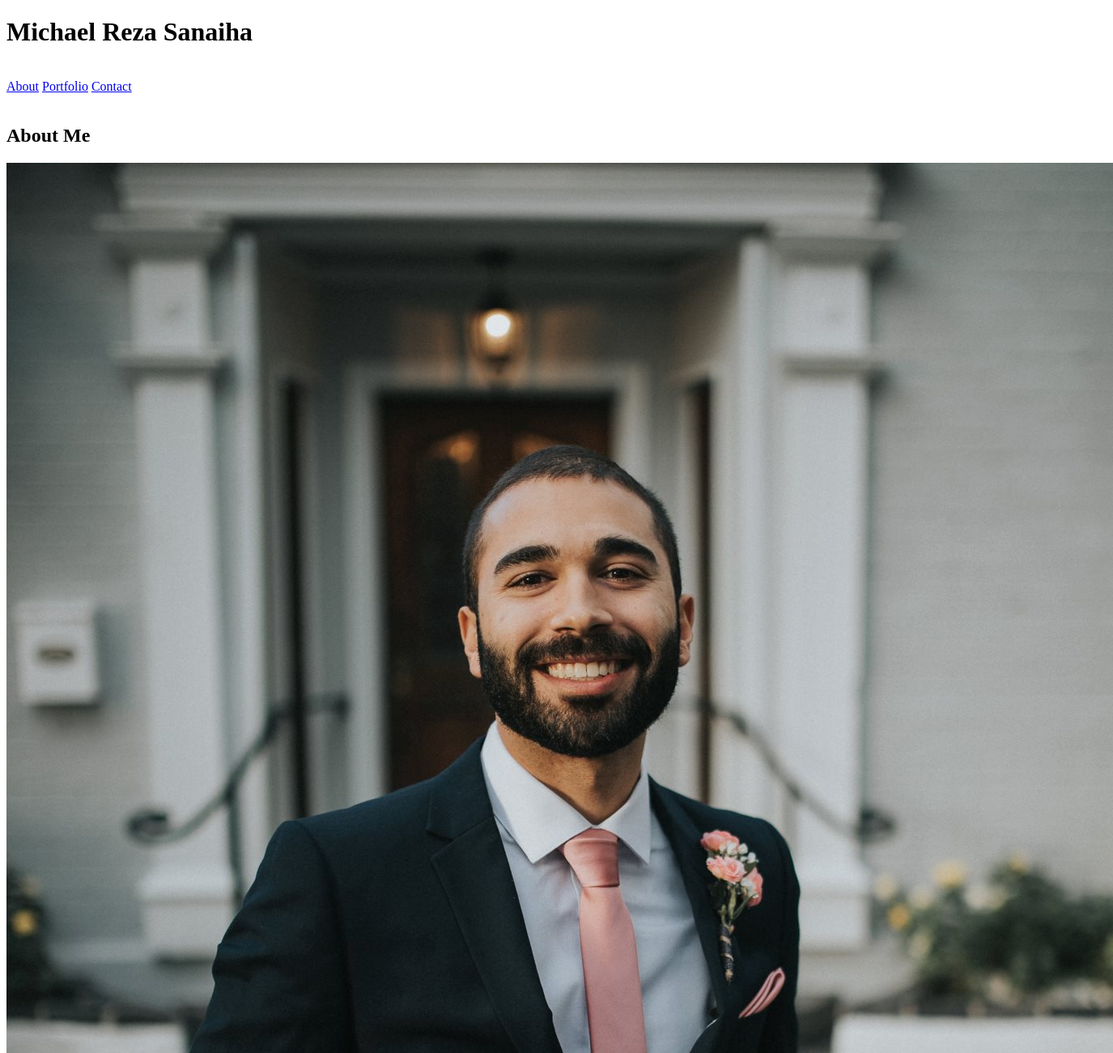
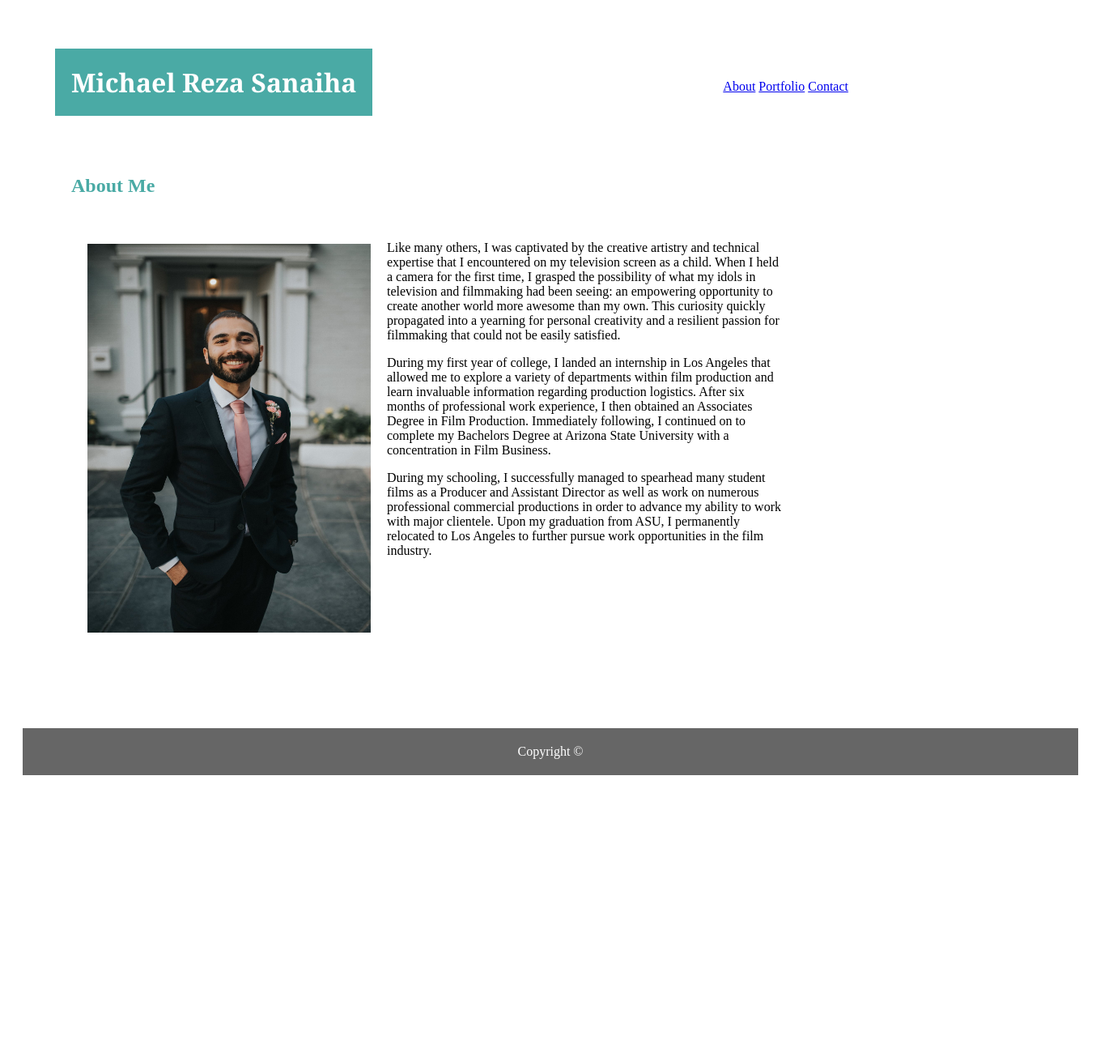
Before and after one commit to rezamike/Basic-Portfolio, a plain HTML site: page index.html in a window 1280 px wide. Shown: the top 1300 px of the page at 81% size, 1375 px wide, since content can reach past the window. After the commit the page ends 977 px from the top, so only its background shows below. Drawn offline with Linux system fonts and the light colour scheme.

Commit message:
stuck on the heading borders and centering/bordering the center main text

```diff
--- a/assets/css/style.css
+++ b/assets/css/style.css
@@ -0,0 +1,52 @@
+h1 {
+    float: left;
+    background-color: #4aaaa5;
+    color: white;
+    margin: 20px;
+    padding: 20px;
+    font-family: Georgia, 'Times New Roman', Times, serif;
+}
+
+.heading {
+    float: right;
+}
+
+header {
+    margin: 20px;
+    padding: 20px;
+    width: 100%;
+    background-color: #ffffff;
+    border-color: #cccccc;
+}
+
+h2 {
+    color: #4aaaa5;
+}
+
+#copyright {
+    text-align: center;
+    color: white;
+    background-color: #666666;
+    width: 100%;
+    margin: 20px;
+    padding: 20px;
+}
+
+main {
+    overflow: auto;
+    padding: 20px;
+    margin: 20px;
+    background-color: #ffffff;
+    border-color: #dddddd;
+}
+
+#me {
+    padding: 20px;
+    float: left;
+}
+
+.body {
+    width: 960px;
+    margin: 20px;
+    padding: 20px;
+}
--- a/index.html
+++ b/index.html
@@ -4,21 +4,30 @@
     <meta charset="UTF-8">
     <meta name="viewport" content="width=device-width, initial-scale=1.0">
     <meta http-equiv="X-UA-Compatible" content="ie=edge">
+
+    <link rel="stylesheet" type="text/css" media="screen" href="assets/css/style.css"/>
+
         <title>Michael Reza Sanaiha</title>
 </head>
 <body>
+
+<div class="body">
     <h1>Michael Reza Sanaiha</h1>
 
 <br>
+    <header>
         <div class="heading">
             <a href="index.html">About</a>
             <a href="portfolio.html">Portfolio</a>
             <a href="contact.html">Contact</a>
         </div>
+    </header>
 <br>
+
+    <main>
         <h2>About Me</h2>
-
-        <img src="assets/images/itsmeinasuit.jpeg" alt="Michael in a suit"/>
+<br>
+            <img id="me" src="assets/images/itsmeinasuit.jpeg" alt="Michael in a suit" height="480px" width="350px"/>
 
         <div>
             <p>Like many others, I was captivated by the creative artistry and technical expertise that I encountered on my television screen as a child. When I held a camera for the first time, I grasped the possibility of what my idols in television and filmmaking had been seeing: an empowering opportunity to create another world more awesome than my own. This curiosity quickly propagated into a yearning for personal creativity and a resilient passion for filmmaking that could not be easily satisfied.</p>
@@ -27,9 +36,12 @@
 
             <p>During my schooling, I successfully managed to spearhead many student films as a Producer and Assistant Director as well as work on numerous professional commercial productions in order to advance my ability to work with major clientele. Upon my graduation from ASU, I permanently relocated to Los Angeles to further pursue work opportunities in the film industry.</p>
         </div>
+    </main>
 
 <br>
-    <p>Copyright &#169;</p>
+</div>
+
+    <p id="copyright">Copyright &#169;</p>
 
 </body>
 </html>
```
Also changed, not shown: contact.html (+9 -1 lines), portfolio.html (+6 -1 lines). Lines whose indentation alone changed are shown as unchanged.
